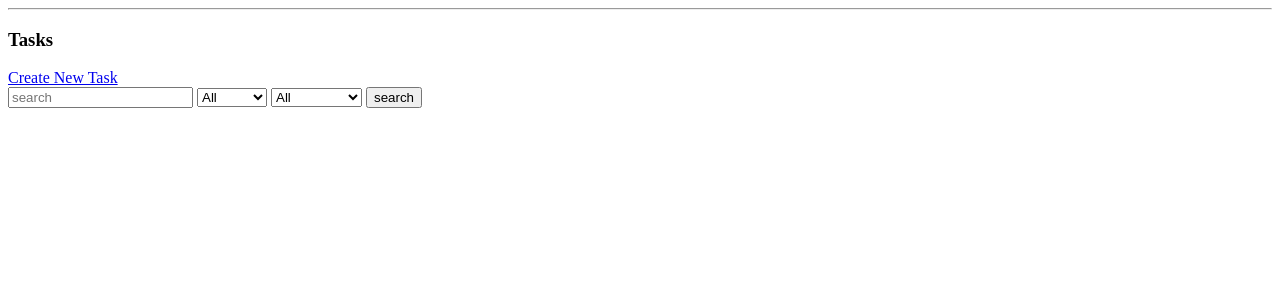
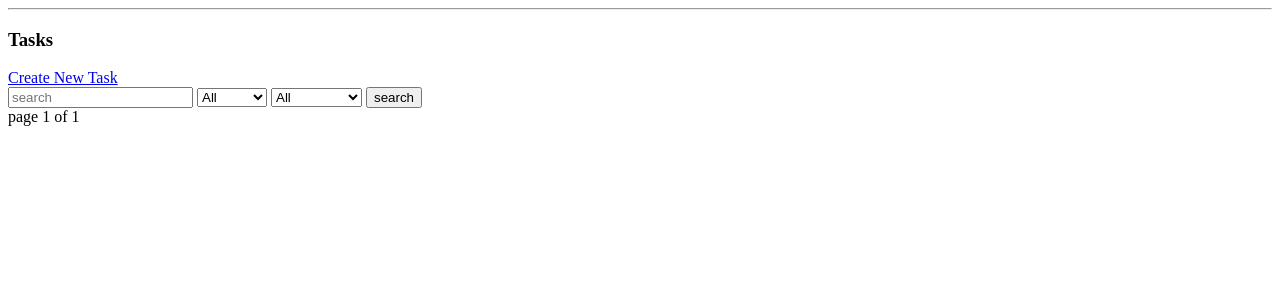
Before and after one commit to jaibeeryadav/worksync, a Django app: page /tasks/ in a window 1280 px wide. Shown: the part 47-347 px from the top of the page. Run offline with Django 5.2, Linux system fonts and the light colour scheme; a user stored in the database is signed in; data comes from the database, SQL or seed files in the repository.

Commit message:
pagination feature

```diff
--- a/apps/tasks/views.py
+++ b/apps/tasks/views.py
@@ -12,6 +12,7 @@ class TaskListView(LoginRequiredMixin,ListView):
     model = Tasks
     template_name = 'tasks/task_list.html'
     context_object_name = 'tasks'
+    paginate_by = 2
 
     def get_queryset(self):
         queryset = Tasks.objects.filter(
--- a/templates/tasks/task_list.html
+++ b/templates/tasks/task_list.html
@@ -35,5 +35,29 @@
     <a href="{% url "task_detail" task.id %}">Open</a>
 </div>
 
+
 {% endfor %}
+<div>
+    {% if page_obj.has_previous %}
+        <a href="?page=1">
+            first
+        </a>
+        <a href="?page={{ page_obj.previous_page_number }}">
+            Previous
+        </a>
+    {% endif %}
+        <span>
+            page {{ page_obj.number }}
+            of
+            {{ page_obj.paginator.num_pages }}
+        </span>
+        {% if page_obj.has_next %}
+            <a href="?page={{ page_obj.next_page_number }}">
+                Next
+            </a>
+            <a href="?page={{ page_obj.paginator.num_pages }}">
+                Last
+            </a>
+        {% endif %}
+</div>
 {% endblock  %}
```
